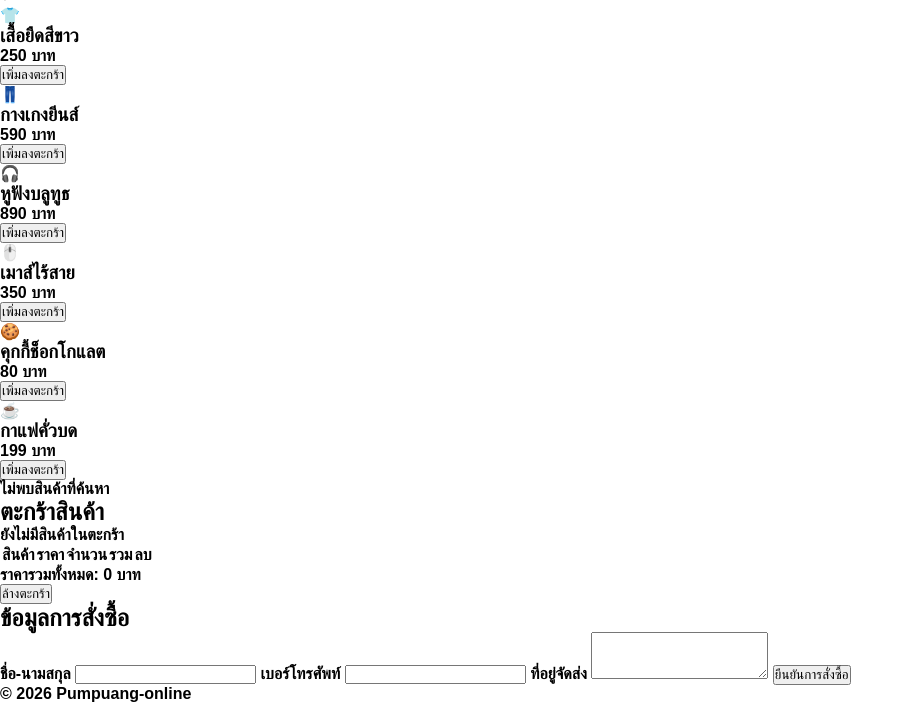
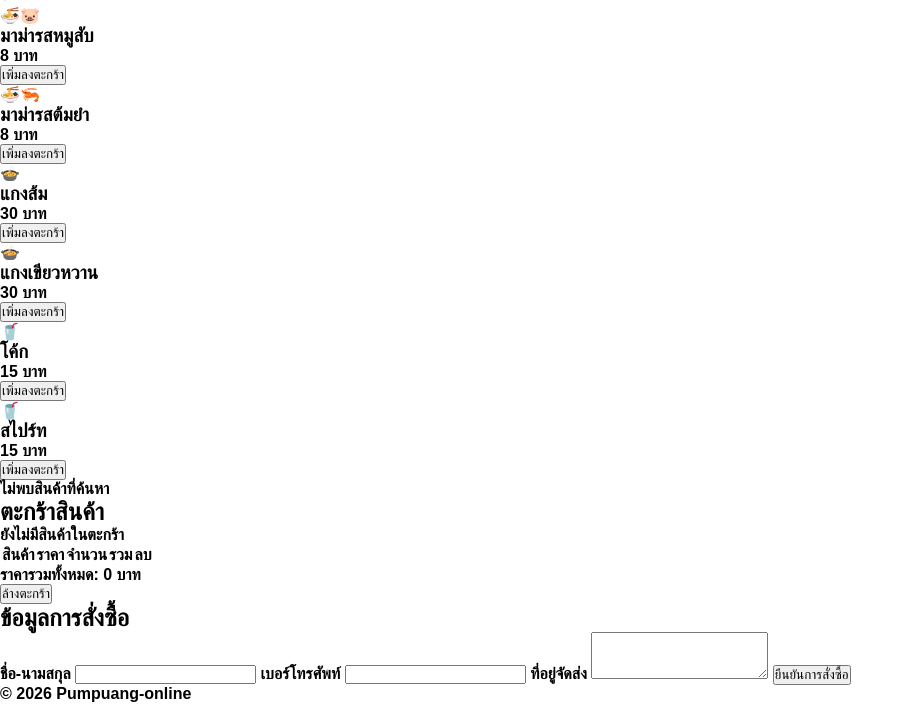
Before and after one commit to Kitipol/Kab-Khao_PJ, a plain HTML site: page Pumpuang-PJ-Git/index.html in a window 1280 px wide. Shown: the part 96-800 px from the top of the page, without its empty margins (0-914 px from the left). Drawn offline with Linux system fonts and the light colour scheme.

Commit message:
แก้ประเภทสินค้า และราคา

```diff
--- a/Pumpuang-PJ-Git/index.html
+++ b/Pumpuang-PJ-Git/index.html
@@ -27,9 +27,10 @@
 
             <select id="category-select">
                 <option value="all">ทุกหมวดหมู่</option>
-                <option value="clothes">เสื้อผ้า</option>
-                <option value="gadget">แกดเจ็ต</option>
-                <option value="food">อาหาร</option>
+                <option value="Dried-food">อาหารแห้ง</option>
+                <option value="food">อาหารคาว</option>
+                <option value="drinks">น้ำดื่ม</option>
+                <option value="vegetables">ผัก</option>
             </select>
         </section>
 
@@ -41,45 +42,45 @@
 
                 <!-- สินค้าแต่ละชิ้นคือ 1 article -->
                 <!-- data-* ใช้เก็บข้อมูลไว้ให้ JavaScript อ่านภายหลัง -->
-                <article class="product" data-id="1" data-name="เสื้อยืดสีขาว" data-price="250" data-category="clothes">
-                    <div class="product-image">👕</div>
-                    <h3>เสื้อยืดสีขาว</h3>
-                    <p class="price">250 บาท</p>
+                <article class="product" data-id="1" data-name="มาม่ารสหมูสับ" data-price="8" data-category="Dried-food">
+                    <div class="product-image">🍜🐷</div>
+                    <h3>มาม่ารสหมูสับ</h3>
+                    <p class="price">8 บาท</p>
                     <button class="add-btn">เพิ่มลงตะกร้า</button>
                 </article>
 
-                <article class="product" data-id="2" data-name="กางเกงยีนส์" data-price="590" data-category="clothes">
-                    <div class="product-image">👖</div>
-                    <h3>กางเกงยีนส์</h3>
-                    <p class="price">590 บาท</p>
+                <article class="product" data-id="2" data-name="มาม่ารสต้มยำ" data-price="8" data-category="Dried-food">
+                    <div class="product-image">🍜🦐</div>
+                    <h3>มาม่ารสต้มยำ</h3>
+                    <p class="price">8 บาท</p>
                     <button class="add-btn">เพิ่มลงตะกร้า</button>
                 </article>
 
-                <article class="product" data-id="3" data-name="หูฟังบลูทูธ" data-price="890" data-category="gadget">
-                    <div class="product-image">🎧</div>
-                    <h3>หูฟังบลูทูธ</h3>
-                    <p class="price">890 บาท</p>
+                <article class="product" data-id="3" data-name="แกงส้ม" data-price="30" data-category="food">
+                    <div class="product-image">🍲</div>
+                    <h3>แกงส้ม</h3>
+                    <p class="price">30 บาท</p>
                     <button class="add-btn">เพิ่มลงตะกร้า</button>
                 </article>
 
-                <article class="product" data-id="4" data-name="เมาส์ไร้สาย" data-price="350" data-category="gadget">
-                    <div class="product-image">🖱️</div>
-                    <h3>เมาส์ไร้สาย</h3>
-                    <p class="price">350 บาท</p>
+                <article class="product" data-id="4" data-name="แกงเขียวหวาน" data-price="30" data-category="food">
+                    <div class="product-image">🍲</div>
+                    <h3>แกงเขียวหวาน</h3>
+                    <p class="price">30 บาท</p>
                     <button class="add-btn">เพิ่มลงตะกร้า</button>
                 </article>
 
-                <article class="product" data-id="5" data-name="คุกกี้ช็อกโกแลต" data-price="80" data-category="food">
-                    <div class="product-image">🍪</div>
-                    <h3>คุกกี้ช็อกโกแลต</h3>
-                    <p class="price">80 บาท</p>
+                <article class="product" data-id="5" data-name="โค้ก" data-price="15" data-category="drinks">
+                    <div class="product-image">🥤</div>
+                    <h3>โค้ก</h3>
+                    <p class="price">15 บาท</p>
                     <button class="add-btn">เพิ่มลงตะกร้า</button>
                 </article>
 
-                <article class="product" data-id="6" data-name="กาแฟคั่วบด" data-price="199" data-category="food">
-                    <div class="product-image">☕</div>
-                    <h3>กาแฟคั่วบด</h3>
-                    <p class="price">199 บาท</p>
+                <article class="product" data-id="6" data-name="สไปร์ท" data-price="15" data-category="drinks">
+                    <div class="product-image">🥤</div>
+                    <h3>สไปร์ท</h3>
+                    <p class="price">15 บาท</p>
                     <button class="add-btn">เพิ่มลงตะกร้า</button>
                 </article>
 
```
